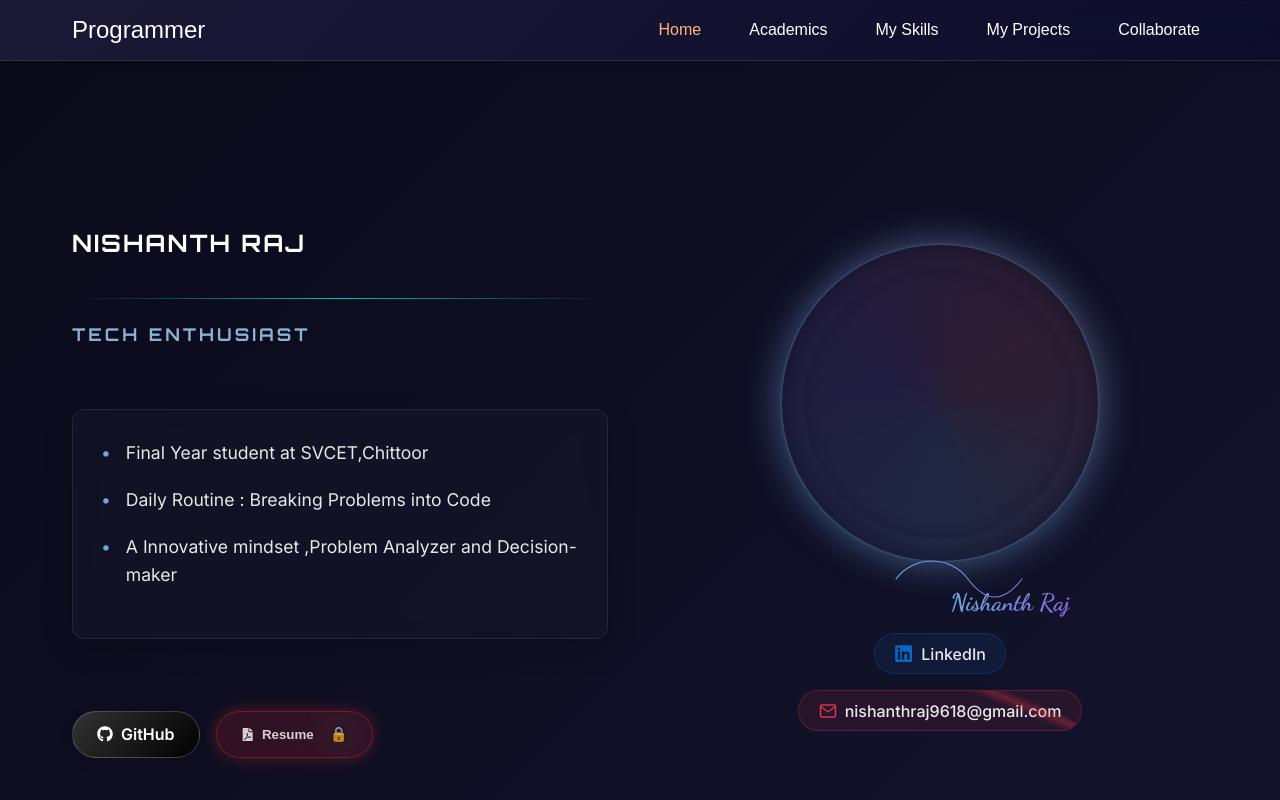
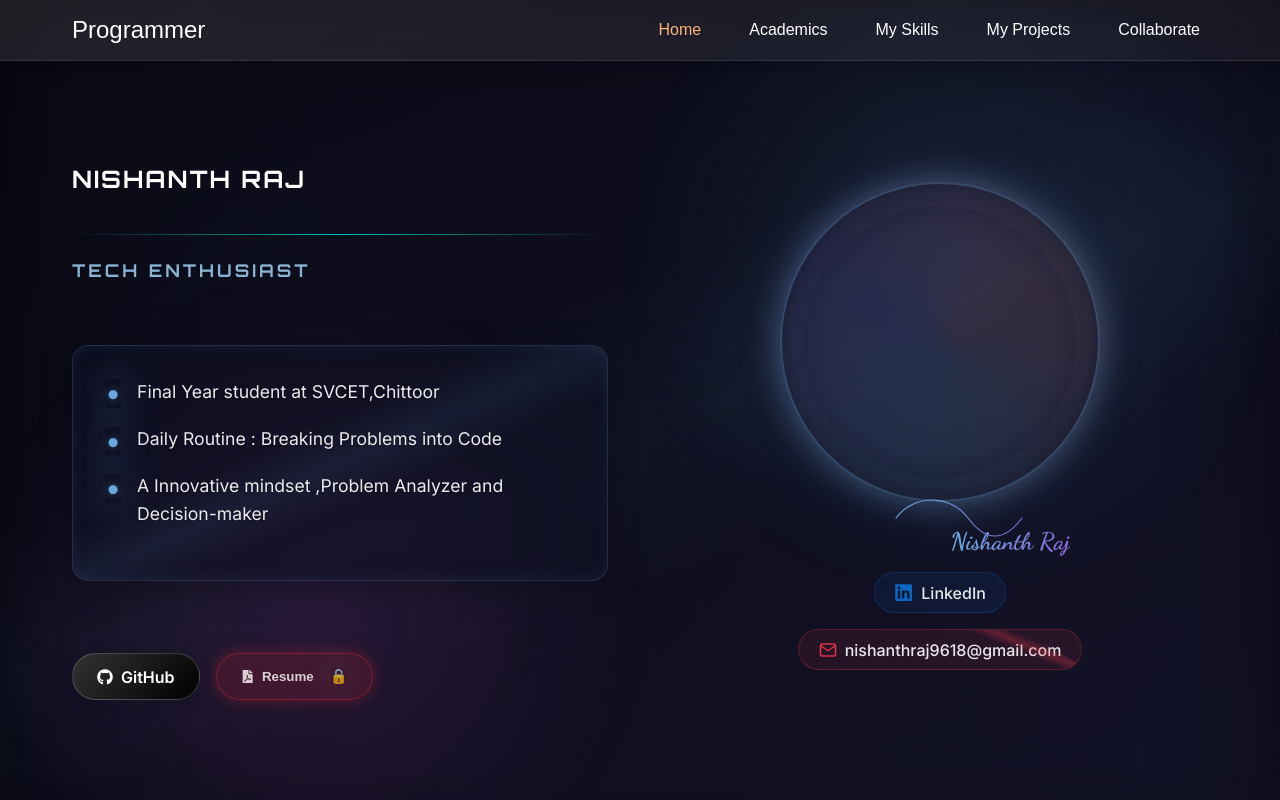
Before and after one commit to Raj72620/My-Portfolio, a React (Vite) app in the folder frontend/: page /home#home in a window 1280 px wide. Shown: the top 800 px of the page. Built offline with nearby package versions, Linux system fonts and the light colour scheme; a web font is replaced by a local one.

Commit message:
updation in frontend

```diff
--- a/frontend/src/components/Navigation.tsx
+++ b/frontend/src/components/Navigation.tsx
@@ -1,4 +1,4 @@
-import { FC, useState } from 'react';
+import { FC, useState, useEffect } from 'react'; // Add useEffect
 import { useNavigate } from 'react-router-dom';
 import ScrollLink from './ScrollLink';
 import styles from '../styles/Navigation.module.css';
@@ -12,6 +12,7 @@ interface NavLink {
 
 const Navigation: FC = () => {
   const [isMenuOpen, setIsMenuOpen] = useState(false);
+  const [isScrolled, setIsScrolled] = useState(false); // Add this state
   const navigate = useNavigate();
 
   const links: NavLink[] = [
@@ -21,6 +22,20 @@ const Navigation: FC = () => {
     { id: 'projects', label: 'My Projects' },
     { id: 'collaborate', label: 'Collaborate' }
   ];
+
+  // Add this useEffect for scroll handling
+  useEffect(() => {
+    const handleScroll = () => {
+      if (window.scrollY > 10) {
+        setIsScrolled(true);
+      } else {
+        setIsScrolled(false);
+      }
+    };
+
+    window.addEventListener('scroll', handleScroll);
+    return () => window.removeEventListener('scroll', handleScroll);
+  }, []);
 
   const toggleMenu = () => {
     setIsMenuOpen(!isMenuOpen);
@@ -41,7 +56,7 @@ const Navigation: FC = () => {
   };
 
   return (
-    <header className={styles.header}>
+    <header className={`${styles.header} ${isScrolled ? styles.scrolled : ''}`}>
       <nav className={styles.nav}>
         <div
           className={styles.left}
--- a/frontend/src/styles/Home.module.css
+++ b/frontend/src/styles/Home.module.css
@@ -3,11 +3,71 @@
 .hero {
   min-height: 100vh;
   padding: 2rem;
-  background: linear-gradient(135deg, #0a0a1a 0%, #14142e 100%);
+  background:
+    /* Dark translucent base */
+    linear-gradient(135deg, rgba(10, 10, 20, 0.95) 0%, rgba(20, 20, 40, 0.95) 100%),
+    /* Subtle grid pattern */
+    linear-gradient(rgba(255, 255, 255, 0.03) 1px, transparent 1px),
+    linear-gradient(90deg, rgba(255, 255, 255, 0.03) 1px, transparent 1px),
+    /* Shining particles effect */
+    radial-gradient(circle at 20% 30%, rgba(100, 180, 255, 0.15) 0%, transparent 25%),
+    radial-gradient(circle at 80% 70%, rgba(220, 100, 255, 0.15) 0%, transparent 25%);
+  background-size:
+    auto, /* For gradient */
+    50px 50px, /* For grid */
+    50px 50px, /* For grid */
+    auto, /* For particles */
+    auto; /* For particles */
   color: #ffffff;
   position: relative;
   overflow: hidden;
   font-family: 'Inter', -apple-system, BlinkMacSystemFont, 'Segoe UI', Roboto, sans-serif;
+  box-shadow: inset 0 0 100px rgba(0, 0, 0, 0.5);
+}
+
+/* Add these new styles for additional effects */
+.hero::before {
+  content: '';
+  position: absolute;
+  top: 0;
+  left: 0;
+  right: 0;
+  bottom: 0;
+  background:
+    radial-gradient(circle at 75% 30%, rgba(100, 200, 255, 0.1) 0%, transparent 30%),
+    radial-gradient(circle at 25% 70%, rgba(255, 100, 255, 0.1) 0%, transparent 30%);
+  pointer-events: none;
+  z-index: 0;
+  animation: float 15s infinite ease-in-out alternate;
+}
+
+.hero::after {
+  content: '';
+  position: absolute;
+  top: -50%;
+  left: -50%;
+  right: -50%;
+  bottom: -50%;
+  background:
+    linear-gradient(45deg,
+      transparent 45%,
+      rgba(100, 200, 255, 0.03) 50%,
+      transparent 55%);
+  animation: shineRotate 20s linear infinite;
+  pointer-events: none;
+  z-index: 0;
+}
+
+@keyframes float {
+  0%, 100% { transform: translateY(0) translateX(0); }
+  25% { transform: translateY(-20px) translateX(10px); }
+  50% { transform: translateY(10px) translateX(-10px); }
+  75% { transform: translateY(-10px) translateX(20px); }
+}
+
+@keyframes shineRotate {
+  0% { transform: rotate(0deg); }
+  100% { transform: rotate(360deg); }
 }
 
 .container {
@@ -20,6 +80,7 @@
   min-height: 100vh;
   padding: 2rem;
   position: relative;
+
 }
 
 /* Enhanced Left Section */
@@ -69,28 +130,75 @@
 }
 
 .infoCard {
-  background: rgba(20, 22, 40, 0.6);
-  backdrop-filter: blur(10px);
-  border-radius: 12px;
-  padding: 1.8rem;
-  border: 1px solid rgba(107, 169, 220, 0.15);
-  box-shadow: 0 10px 30px rgba(0, 0, 0, 0.2);
+  background: rgba(15, 18, 35, 0.6);
+  backdrop-filter: blur(12px);
+  border-radius: 16px;
+  padding: 2rem;
+  border: 1px solid rgba(107, 169, 220, 0.2);
+  box-shadow:
+    0 8px 32px rgba(0, 0, 0, 0.3),
+    inset 0 0 16px rgba(107, 169, 220, 0.1);
+  position: relative;
+  overflow: hidden;
+  transition: all 0.4s ease;
+}
+
+.infoCard::before {
+  content: '';
+  position: absolute;
+  top: -50%;
+  left: -50%;
+  width: 200%;
+  height: 200%;
+  background: linear-gradient(
+    to bottom right,
+    transparent 45%,
+    rgba(107, 169, 220, 0.08) 50%,
+    transparent 55%
+  );
+
+}
+
+
+.infoCard:hover {
+  transform: translateY(-5px);
+  box-shadow:
+    0 12px 40px rgba(0, 0, 0, 0.4),
+    inset 0 0 20px rgba(107, 169, 220, 0.15);
 }
 
 .infoLine {
   font-size: 1.1rem;
   margin-bottom: 1.2rem;
   line-height: 1.6;
-  color: rgba(255, 255, 255, 0.9);
+  color: rgba(255, 255, 255, 0.92);
   position: relative;
-  padding-left: 1.5rem;
+  padding-left: 2rem;
+  z-index: 1;
+  text-shadow: 0 1px 2px rgba(0, 0, 0, 0.3);
 }
 
 .bullet {
-  color: #6ba9dc;
   position: absolute;
   left: 0;
-  font-weight: bold;
+  color: #6ba9dc;
+  font-size: 1.8rem;
+  line-height: 1;
+  top: 0.1rem;
+  text-shadow: 0 0 8px rgba(107, 169, 220, 0.5);
+  animation: pulse 2s infinite alternate;
+}
+
+/* Add this new animation */
+@keyframes pulse {
+  0% { opacity: 0.8; transform: scale(0.95); }
+  100% { opacity: 1; transform: scale(1.05); }
+}
+
+/* Update the container to ensure proper stacking */
+.leftSection {
+  position: relative;
+  z-index: 2;
 }
 
 .skillsContainer {
--- a/frontend/src/styles/Navigation.module.css
+++ b/frontend/src/styles/Navigation.module.css
@@ -1,13 +1,23 @@
 .header {
-  position: sticky;
+  position: fixed;
   top: 0;
+  left: 0;
+  right: 0;
   z-index: 1000;
   background: linear-gradient(135deg, rgba(255, 255, 255, 0.1), rgba(255, 255, 255, 0.05));
   backdrop-filter: blur(10px);
   -webkit-backdrop-filter: blur(10px);
   border-bottom: 1px solid rgba(255, 255, 255, 0.1);
   box-shadow: 0 2px 10px rgba(0, 0, 0, 0.1);
+  transition: all 0.3s ease;
 }
+
+/* Add this class for when scrolled */
+.header.scrolled {
+  box-shadow: 0 4px 12px rgba(0, 0, 0, 0.15); /* Slightly stronger shadow on scroll */
+  /* backdrop-filter: blur(12px); (optional: increase blur on scroll) */
+}
+
 
 .nav {
   display: flex;
```
